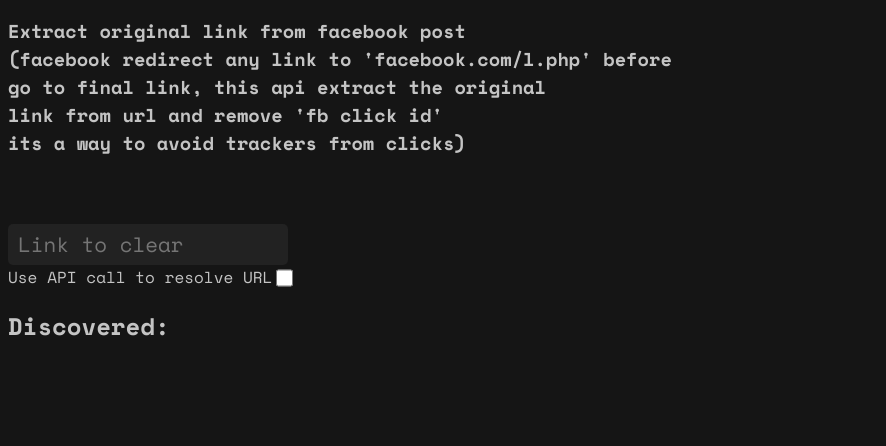
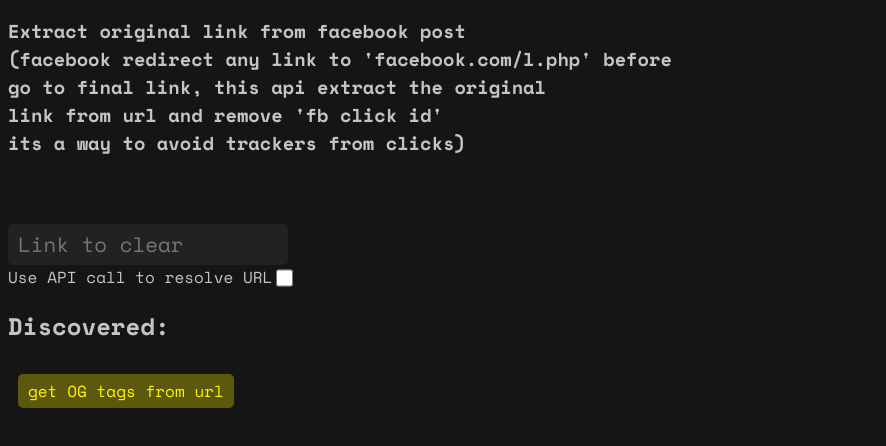
Before and after one commit to Matsukii/polarpod, a website: page public/face-cleaner/cleanfb.html in a window 1280 px wide. Shown: the part 130-576 px from the top of the page, without its empty margins (0-886 px from the left). Drawn offline with nearby package versions, Linux system fonts and the light colour scheme.

Commit message:
added button to get og tags from discovered URL
After this update will be possible to get OG tags from cleared URL
Also, using the ogtag parser sometimes you can get the URL without enshorter

```diff
--- a/public/face-cleaner/cleanfb.html
+++ b/public/face-cleaner/cleanfb.html
@@ -41,6 +41,7 @@
             <p v-if="dataIn"><b>Original url:</b> <a target="blank" v-bind:href="dataIn">{{dataInCut}}</a></p>
             <p v-if="dataOut"><b>Cleaned url:</b> <a target="blank" v-bind:href="dataOut">{{dataOut}}</a></p>
 
+            <button v-on:click="toOgTags()" >get OG tags from url</button> <br>
             <button v-on:click="showRaw = !showRaw" v-if='false'>How it works</button> <br>
             <p raw v-if="showRaw && false">
                 This code can be used in browser devTools console <br><br>
```
